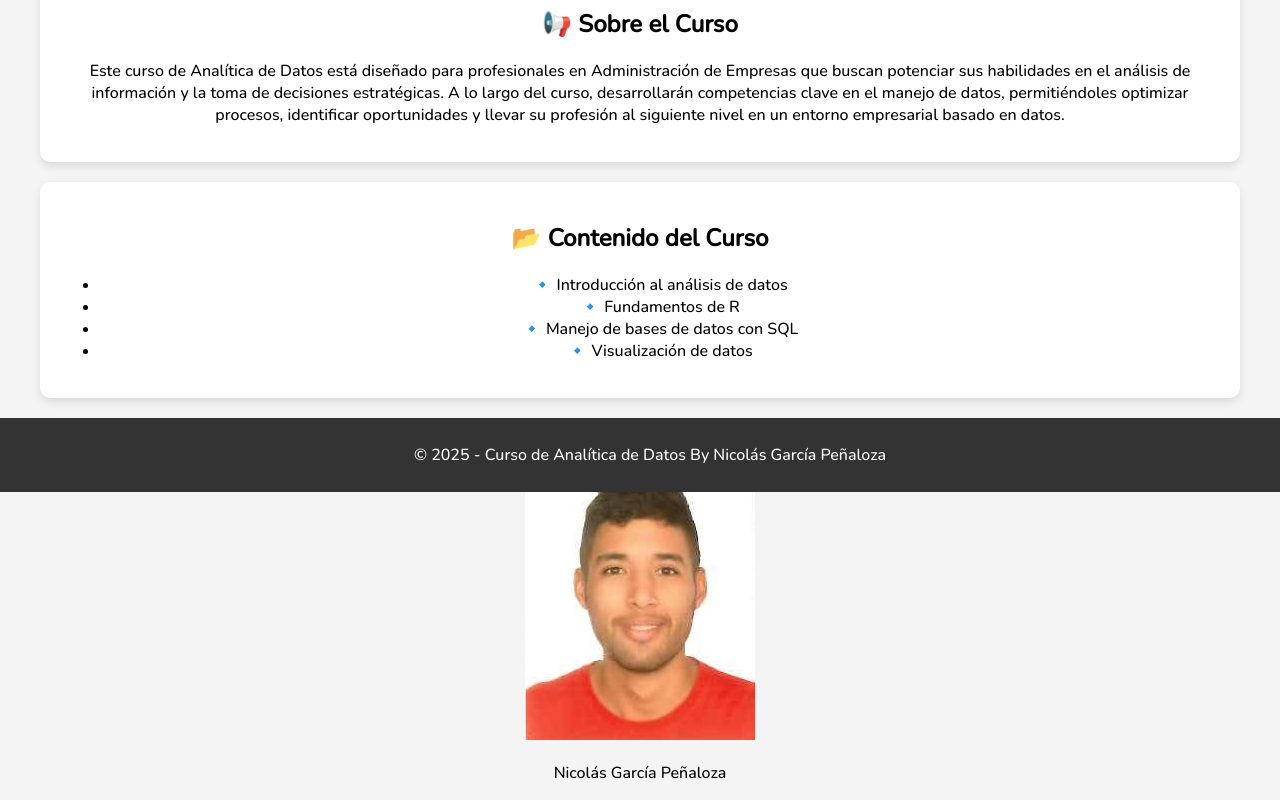
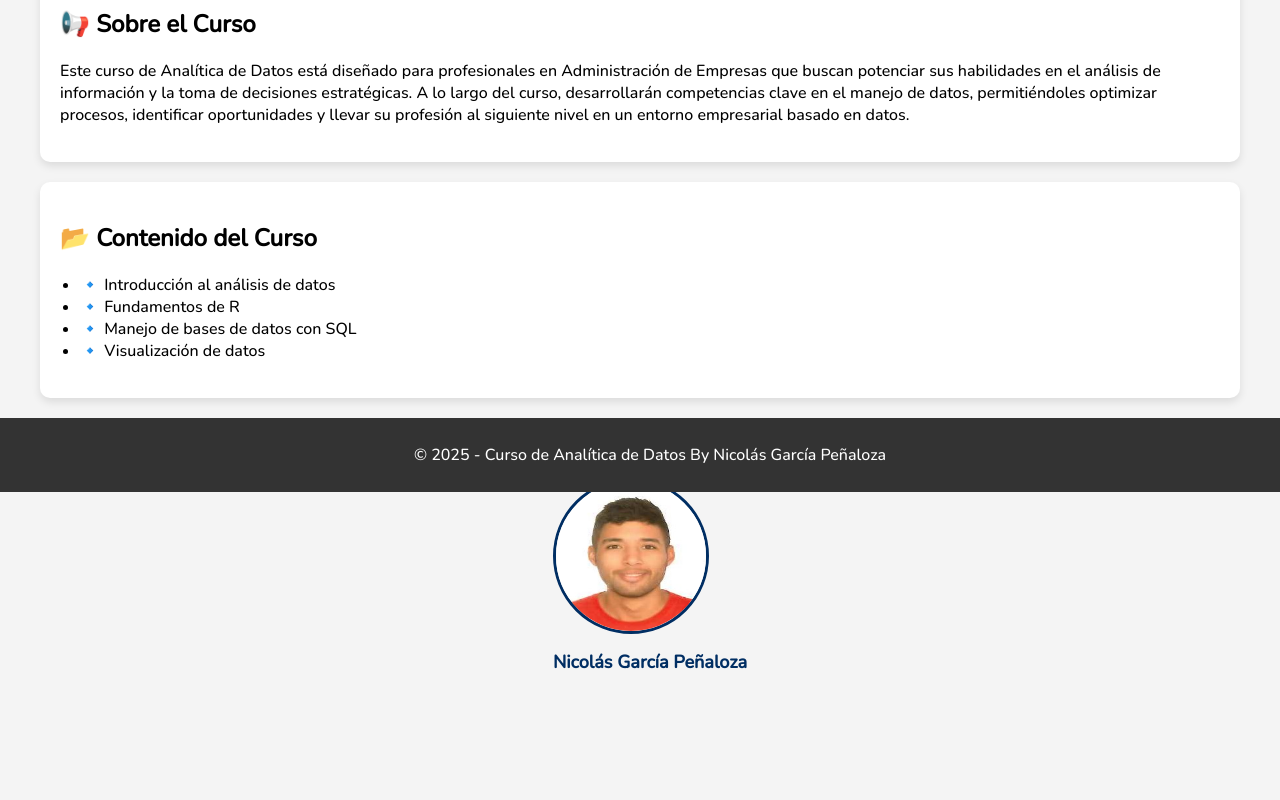
Before and after one commit to NicolasGP01/Analitica_de_datos-para_las_empresasNGP, a plain HTML site: page index.html in a window 1280 px wide. Shown: the part 308-1108 px from the top of the page. After the commit the page ends 1022 px from the top, so only its background shows below. Drawn offline with nearby package versions, Linux system fonts and the light colour scheme; files whose address does not match are found by name.

Commit message:
Update index.html

```diff
--- a/index.html
+++ b/index.html
@@ -8,7 +8,8 @@
     <style>
         body {
             font-family: 'Nunito', sans-serif;
-            font-weight: 500;            margin: 0;
+            font-weight: 500;
+            margin: 0;
             padding: 0;
             background-color: #f4f4f4;
             text-align: center;
@@ -44,6 +45,28 @@
             margin: 20px;
             border-radius: 10px;
             box-shadow: 0 4px 8px rgba(0, 0, 0, 0.1);
+            text-align: left;
+        }
+        .section ul {
+            padding-left: 20px;
+        }
+        .profile {
+            margin: 40px auto;
+            text-align: left;
+            width: fit-content;
+            padding-left: 20px;
+        }
+        .profile img {
+            width: 150px;
+            height: 150px;
+            border-radius: 50%;
+            border: 3px solid #002E63;
+        }
+        .profile p {
+            font-size: 18px;
+            font-weight: bold;
+            color: #002E63;
+            margin-top: 10px;
         }
         footer {
             background-color: #333;
```
